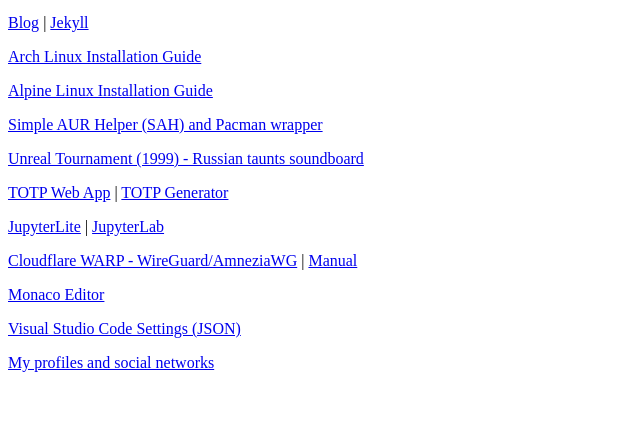
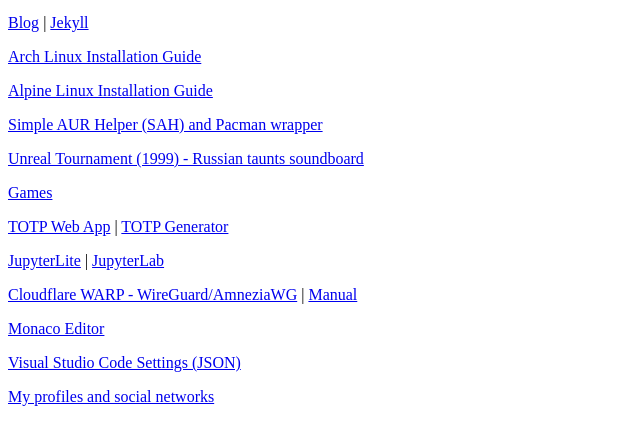
Before and after one commit to zurg3/zurg3.github.io, a plain HTML site: page index.html in a window 1280 px wide. Shown: the part 100-544 px from the top of the page, without its empty margins (0-640 px from the left). Drawn offline with Linux system fonts and the light colour scheme.

Commit message:
Edited index.html

```diff
--- a/index.html
+++ b/index.html
@@ -13,6 +13,7 @@
     <p><a href="https://zurg3.github.io/alpine-linux-info/">Alpine Linux Installation Guide</a></p>
     <p><a href="https://zurg3.github.io/sah/">Simple AUR Helper (SAH) and Pacman wrapper</a></p>
     <p><a href="https://zurg3.github.io/ut99-taunts-soundboard/">Unreal Tournament (1999) - Russian taunts soundboard</a></p>
+    <p><a href="games.html">Games</a></p>
     <p><a href="https://zurg3.github.io/totp/">TOTP Web App</a> | <a href="https://zurg3.github.io/totp-generator/public/index.html">TOTP Generator</a></p>
     <p><a href="https://zurg3.github.io/jupyter/">JupyterLite</a> | <a href="https://mybinder.org/v2/gh/zurg3/jupyterlab/master">JupyterLab</a></p>
     <p><a href="https://zurg3.github.io/cf-warp/">Cloudflare WARP - WireGuard/AmneziaWG</a> | <a href="https://gist.github.com/zurg3/a3b3f64e1155d16e942fb762a266fa39">Manual</a></p>
```
